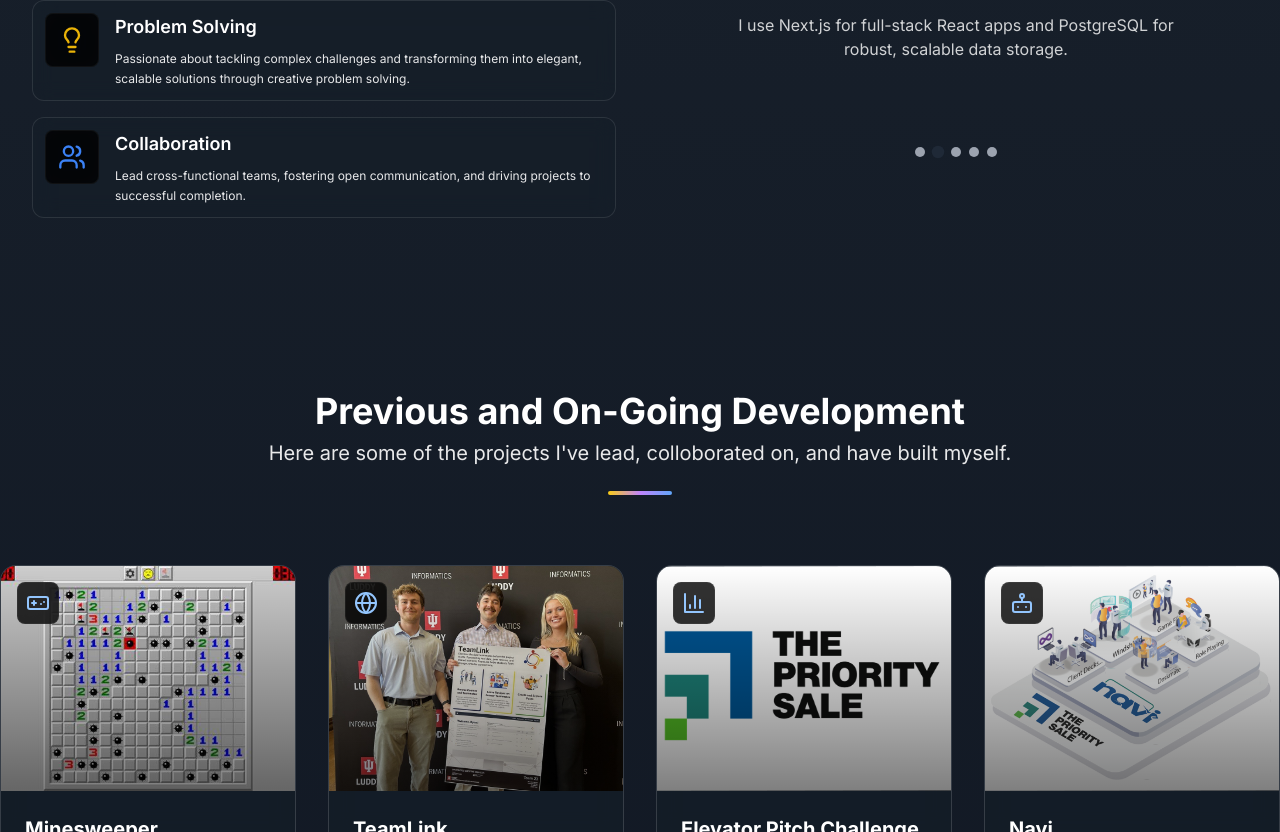
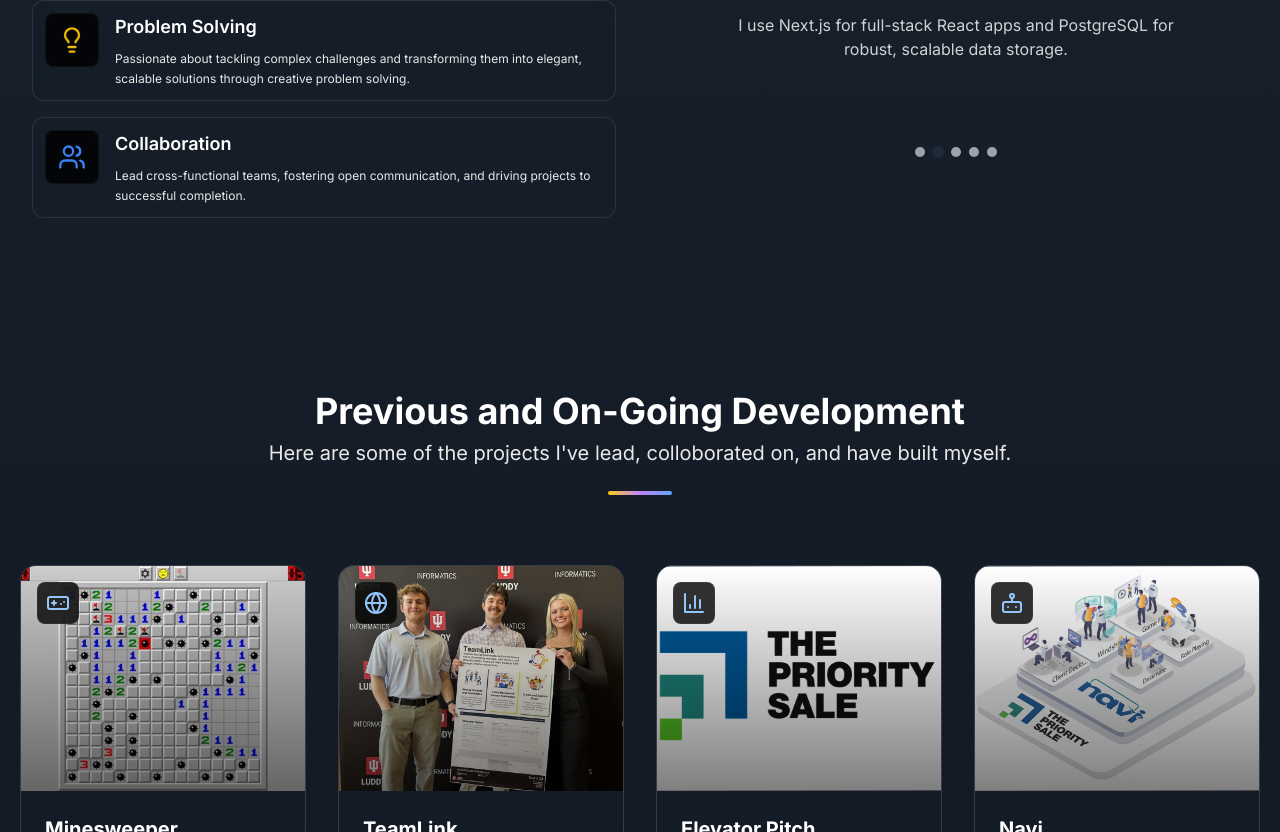
Before and after one commit to dylGray/dylans-web, a React (Vite) app: page / in a window 1280 px wide. Shown: the part 1968-2800 px from the top of the page. Built offline with nearby package versions, Linux system fonts and the light colour scheme.

Commit message:
no changes

```diff
--- a/src/components/Chat.tsx
+++ b/src/components/Chat.tsx
@@ -24,24 +24,20 @@
     }
   };
 
+  // scroll to bottom when message array is updated, regardless of streaming
   useEffect(() => {
-    if (isStreaming) {
+    if (isStreaming || !isStreaming) {
       scrollToBottom();
     }
-  }, [messages, isStreaming]);
-
-  React.useEffect(() => {
-    scrollToBottom();
   }, [messages]);
 
   const handleSend = async (e: React.FormEvent) => {
     e.preventDefault();
     if (!input.trim()) return;
 
-    // adding new user message to the chat history
+    // adding new user message to the chat history, and updating state
     const userMessage: Message = { role: 'user', content: input };
     setMessages((prev) => [...prev, userMessage]);
-
     setInput('');
     setLoading(true);
     setIsStreaming(false);
--- a/src/components/Header.tsx
+++ b/src/components/Header.tsx
@@ -116,13 +116,13 @@
                   {item}
                 </button>
               ))}
-              {/* <Link
+              <Link
                 id="nav-links"
                 to="/chat"
                 className="text-white hover:underline transition-colors duration-200 font-medium"
               >
                 Chat with Dyl.IO
-              </Link> */}
+              </Link>
             </div>
 
             <div className="flex items-center">
--- a/src/components/Projects.tsx
+++ b/src/components/Projects.tsx
@@ -54,7 +54,7 @@
   ];
 
   return (
-    <section style={{ padding: '125px 0 100px 0' }} id="projects" className="px-4 sm:px-6 lg:px-8">
+    <section style={{ padding: '125px 20px 100px 20px' }} id="projects" className="px-4 sm:px-6 lg:px-8">
       <div className="max-w-7xl mx-auto">
         <div className="text-center mb-16">
           <h2 className="text-3xl sm:text-4xl lg:text-4xl font-bold text-white mb-2">
```
